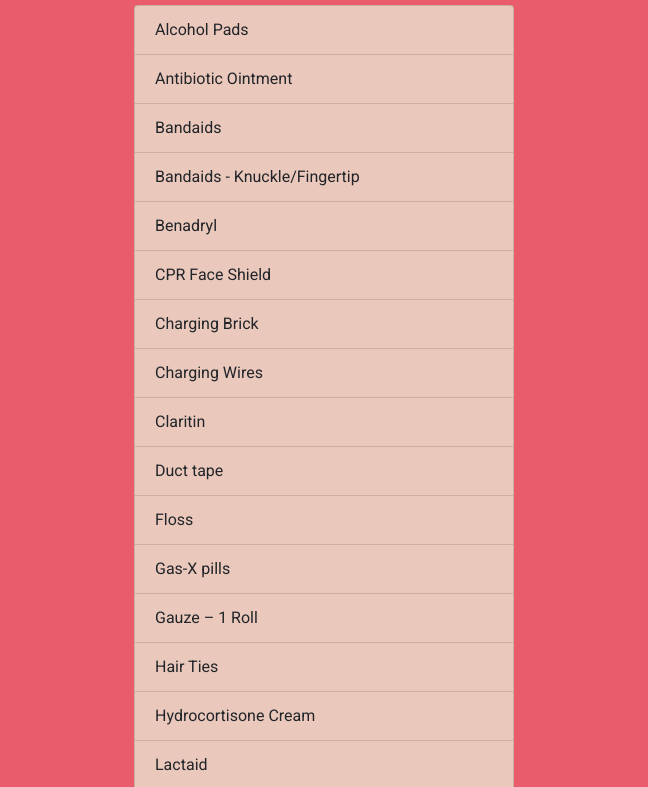
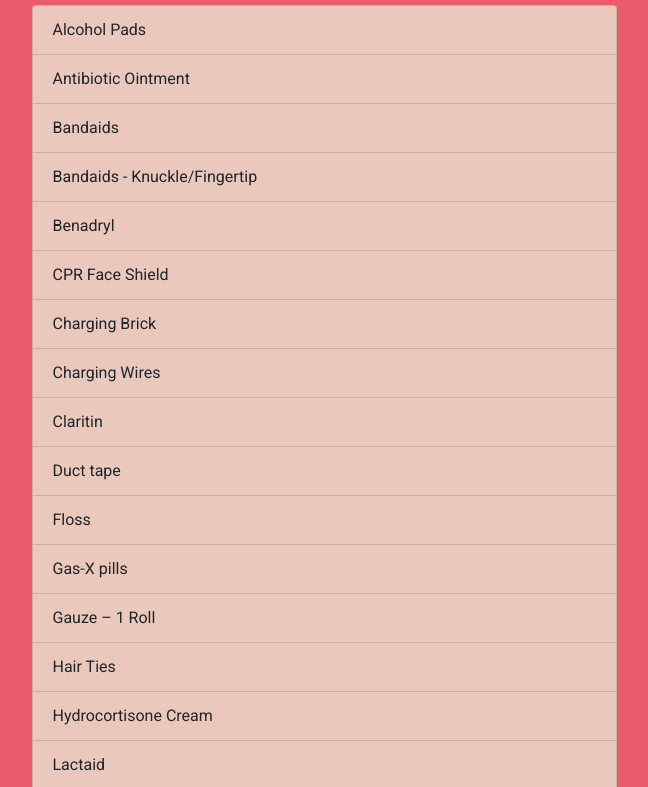
Before and after one commit to EmeraldPine/SRC-Website, a plain HTML site: page index.html in a window 1280 px wide. Shown: the part 79-866 px from the top of the page, without its empty margins (316-964 px from the left). Drawn offline with nearby package versions, Linux system fonts and the light colour scheme.

Commit message:
small adjustment

```diff
--- a/index.html
+++ b/index.html
@@ -29,7 +29,7 @@
 <body>
 
 <div class="container-fluid">
-    <div class="image col-12 col-lg-4 mx-auto">
+    <div class="image col-12 col-lg-6 mx-auto">
         <div class = "card text-center">
             <h4 class="card-header ">My Everyday Carry <img src="images/bestHat.png" id="slidecaption"></h4>
         </div>
```
